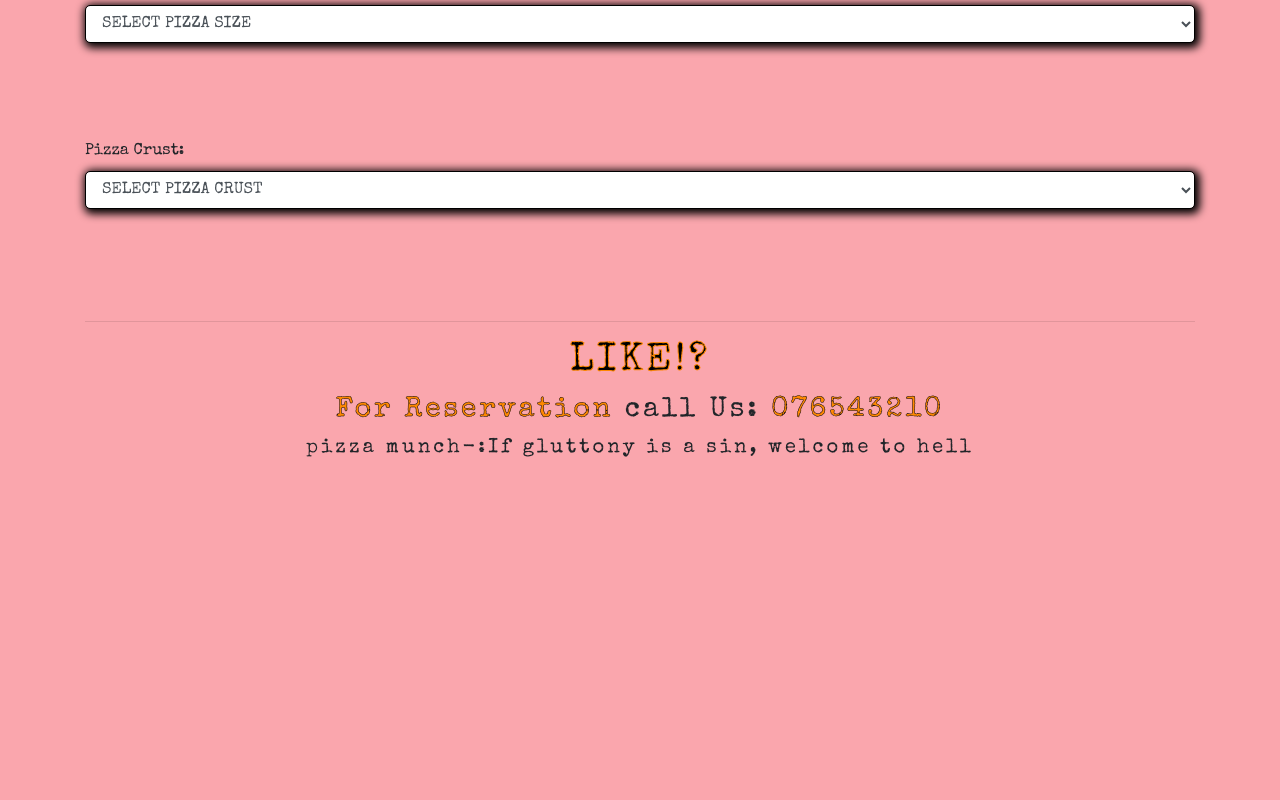
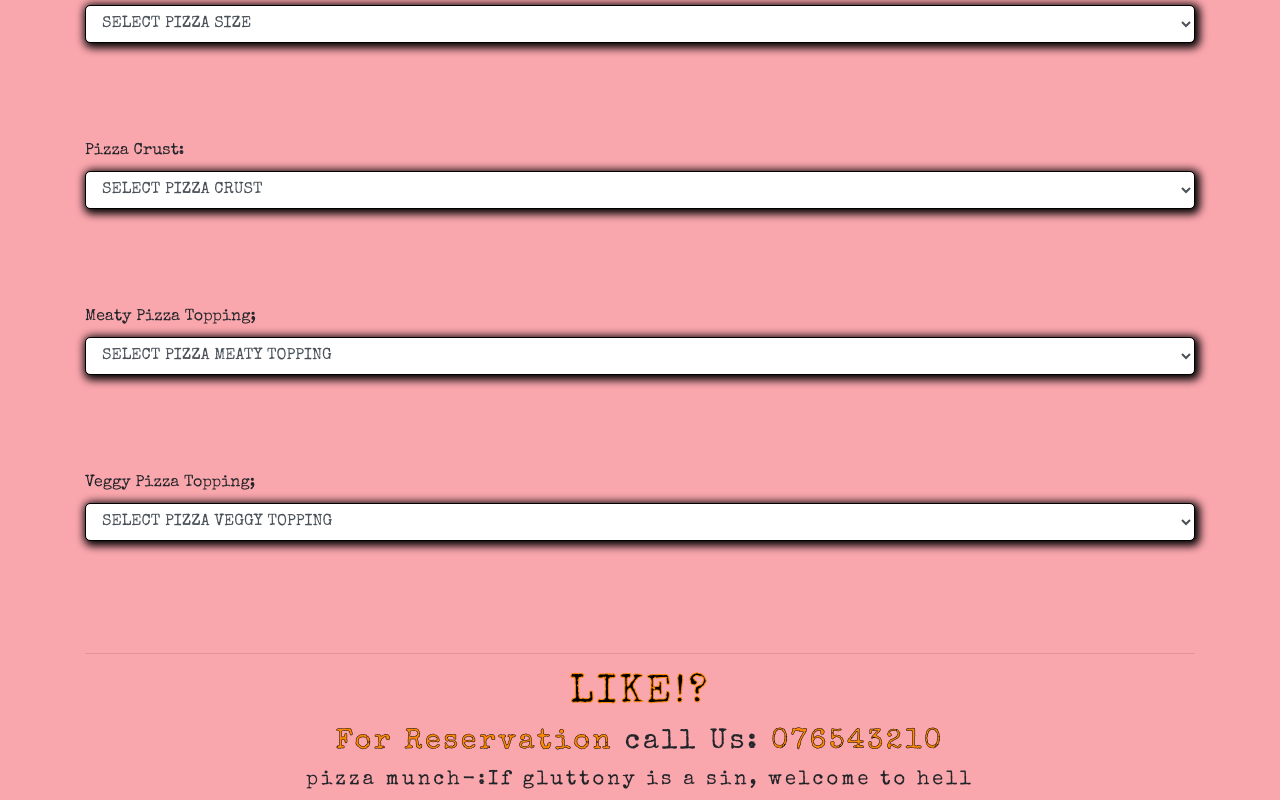
Before and after one commit to RisperAkinyi/Pizza-Munchy, a plain HTML site: page index.html in a window 1280 px wide. Shown: the part 760-1560 px from the top of the page. Before the commit the page ends 1228 px from the top, so only its background shows below. Drawn offline with nearby package versions, Linux system fonts and the light colour scheme.

Commit message:
Add toppings  of the pizza option

```diff
--- a/index.html
+++ b/index.html
@@ -47,6 +47,21 @@
                 <option value="2">STUFFED </option>
                 <option value="3">GLUTEN FREE </option>
             </select><br><br><br><br>
+            <label>Meaty Pizza Topping;</label>
+            <select class="form-control">
+                    <option value="0">SELECT PIZZA MEATY TOPPING </option><br>
+                    <option value="1">PEPERONNI </option>
+                    <option value="2">SAUSAGE </option>
+                    <option value="3">CHICKEN </option>
+            </select><br><br><br><br>
+            <label>Veggy Pizza Topping;</label>
+            <select class="form-control">
+                    <option value="0">SELECT PIZZA VEGGY TOPPING </option><br>
+                    <option value="1">ONION </option>
+                    <option value="2">SPINACH </option>
+                    <option value="3">PINEAPPLE </option>
+            </select><br><br><br><br>
+
 
 
 
```
